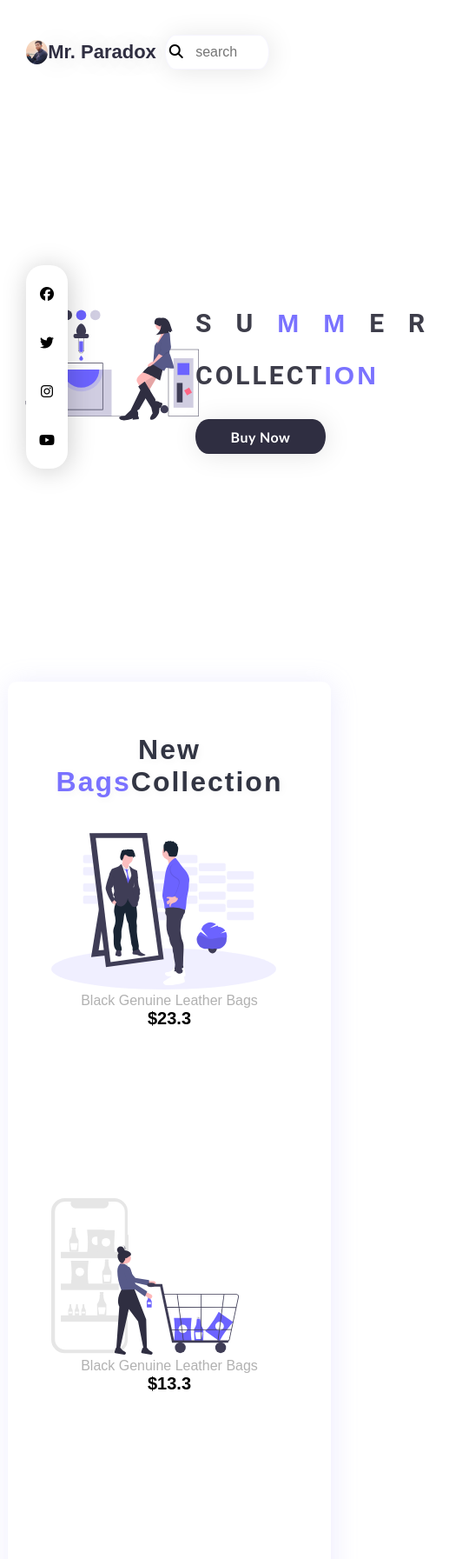
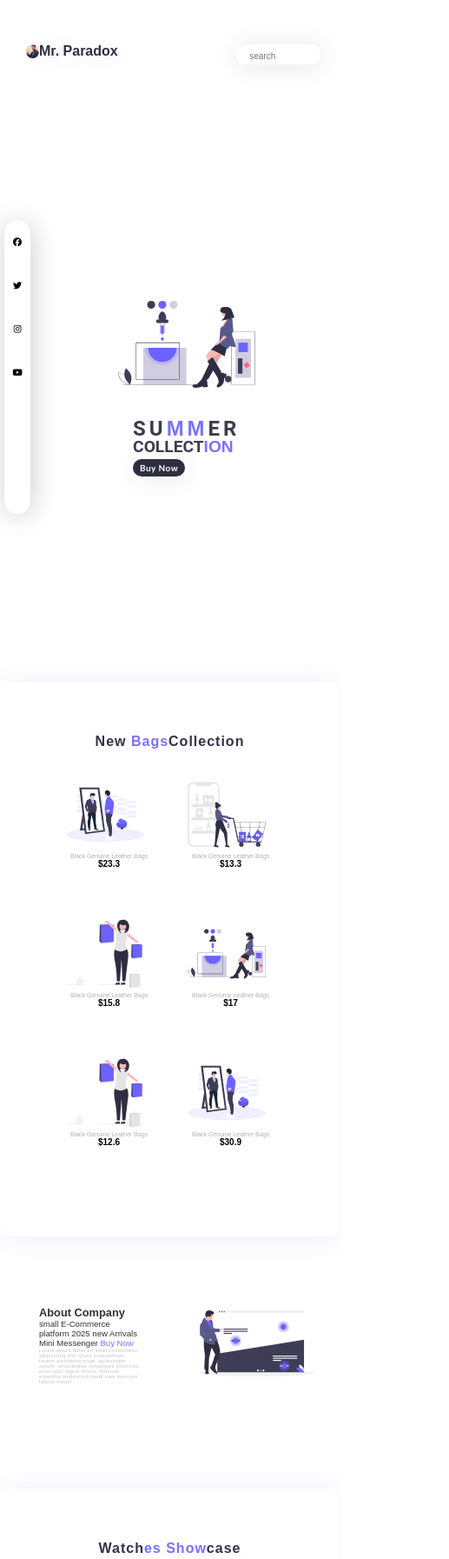
Before and after one commit to Biplob230903/Ecomarce, a plain HTML site: page index.html in a window 390 px wide. Shown: the top 1793 px of the page at 87% size, 517 px wide, since content can reach past the window. Drawn offline with Linux system fonts and the light colour scheme.

Commit message:
ptag-addedt

```diff
--- a/css/style.css
+++ b/css/style.css
@@ -60,20 +60,24 @@ a{
     font-size: 1rem;
     padding: 0px 10px;
 }
+.fest{
+    width: 85%;
+    height: 40%;
+    display: flex;
+    justify-content: space-between;
+    position: relative;
+    top: 40%;
+    left: 10%;
+}
 .section1{
-    position: absolute;
-    left: 15%;
-    top: 50%;
-    transform: translate(-15%,-50%);
+  height: 250px;
 }
 .section1 img{
-    height: 300px;
+    height: 250px;
 }
 .section1Button{
-  position: absolute;
-  left: 90%;
-  top: 50%;
-  transform: translate(-90%,-50%);
+  position: relative;
+  top: 5%;
 }
 .section1Button h1,h2{
    font-family: Roboto;
@@ -314,38 +318,190 @@ footer p{
 
 /*Mobile View*/
 
-@media(max-width:430px){
-   .logo{
-    width: 170px;
-    height: 20px;
-    margin-left: -10px;
-    display: flex;
-    justify-content: center;
-    align-items: center;
-   }
-   .logo a{
-    font-size: 22px;
-   }
-   .logo img{
-     width: 25px;
-   }
-   .searchArea{
-    margin-right: 60px;
-    width: 120px;
-    height: 40px;
-    margin-top: -10px;
-   }
-   .section1{
-    width: 200px;
-   }
-   .section1 img{
-    width: 200px;
-   }
-   .section1Button{
-    width: 140px;
-    height: 160px;
-   }
-   .section1Button h1,h2{
-    font-size: 30px;
-   }
+@media(max-width:550px){
+    .logo img{
+        width: 15px;
+    }
+    .logo a{
+        font-size: 1rem;
+    }
+    .searchArea{
+        width: 100px;
+        height: 25px;
+    }
+    .searchbox i{
+        font-size: 0px;
+    }
+    .searchbox input{
+
+        width: 90px;
+        height: 10px;
+        font-size: 10px;
+    }
+    .fest{
+        display: flex;
+        flex-direction: column;
+        justify-content: center;
+        align-items: center;
+        position: relative;
+        top: 30%;
+    }
+    .section1{
+        position: relative;
+        left: 10px;
+        height: 100px;
+        padding-bottom: 10px;
+      }
+      .section1 img{
+          height: 100px;
+      }
+      .section1Button{
+        position: relative;
+        top: 8%;
+        left: 10px;
+      }
+      .section1Button h1,h2{
+         line-height: 20px;
+         font-size: 1.2rem;
+         letter-spacing: 4px;
+      }
+      .section1Button h2{
+        letter-spacing: 0px;
+      }
+      .section1Button h1{
+        font-size: 1.5rem;
+        padding-bottom: 1px;
+      }
+      .btn{
+        position: absolute;
+        width: 60px;
+        height: 20px;
+        font-size: 15px;
+        border-radius: 20px;
+        left: 0px;
+        top: 25px;
+        font-size: 10px;
+    }
+    .iconArea i{
+     font-size: 10px;
+    }
+    .iconArea{
+        left: 5px;
+        padding: 0px;
+        width: 30px;
+        height: 40%;
+
+    }
+    .about{
+        display: flex;
+        width: 85%;
+        margin: 50px auto;
+        align-items: center;
+        justify-content: space-between;
+        padding: 30px;
+        margin-bottom: 150px;
+    }
+    .aboutbox{
+        width: 40%;
+        font-family: Arial, Helvetica, sans-serif;
+    }
+    .aboutbox img{
+        width: 100%;
+        height: 100%;
+        object-fit: contain;
+    }
+    .aboutbox h1{
+        font-size: .8rem;
+        margin:0px;
+        margin-left: 15px;
+    }
+    .aboutbox h4{
+        font-size: .6rem;
+        margin: 0px;
+        margin-left: 15px;
+    }
+    .aboutbox p{
+        font-size: .34rem;
+        letter-spacing: 0.5px;
+        margin-left: 15px;
+    }
+    .Notification{
+        width: 100%;
+        height: 50px;
+        margin-bottom: 12px;
+    }
+    .Notification h1{
+        font-size: 1rem;
+    }
+    .Not{
+        margin-top: 8px;
+        width: 70%;
+        height: 20%;
+    }
+    .Not input{
+        width: 70%;
+        height: 20px;
+        font-size: 10px;
+    }
+    .NotButton{
+        width: 50px;
+        height: 17px;
+        font-size: .6rem;
+        margin-left: 30px;
+    }
+    footer{
+        background-color: black;
+        padding: 4px;
+    }
+    footer p{
+        text-align: center;
+        font-size: 7px;
+
+    }
+    .productsection{
+        width: 90%;
+        background-color: #FFFFFF;
+        box-shadow: 2px 2px 30px rgba(167,158,245,0.2);
+        display: flex;
+        flex-direction: column;
+        align-items: center;
+        margin: 30px auto;
+        padding: 40px 20px;
+        margin-top: -60px;
+        position: relative;
+        background-size: 1000px;
+        border-radius: 10px;
+    }
+    .productsection h3{
+        font-size: 1rem;
+        letter-spacing: 1px;
+    }
+    .productbox{
+        width: 100px;
+        height: 150px;
+        margin: 5px 20px;
+    }
+    .productbox img{
+        height: 80px;
+        width: 90px;
+    }
+    .v{
+        font-size: 10px;
+    }
+    .productbox p{
+       font-size: 7px;
+    }
+    .BuyBtn{
+      position: absolute;
+      display: flex;
+      justify-content: center;
+      align-items: center;
+      left: 50%;
+      bottom: 10px;
+      transform: translateX(-50%);
+      width: 60px;
+      height: 20px;
+      display: none;
+      font-size: 8px;
+    }
 }
--- a/index.html
+++ b/index.html
@@ -23,6 +23,8 @@
             </div>
         </div>
       </div>
+
+  <div class="fest">
       <div class="section1">
          <img src="img/undraw_add_color_19gv.svg" alt="error">
       </div>
@@ -32,7 +34,7 @@
        <h2>COLLECT<span class="color">ION</span></h2>
        <button class="btn">Buy Now</button>
       </div>
-
+    </div>
       <div class="iconArea">
         <i class="fa-brands fa-facebook"></i>
         <i class="fa-brands fa-twitter"></i>
```
